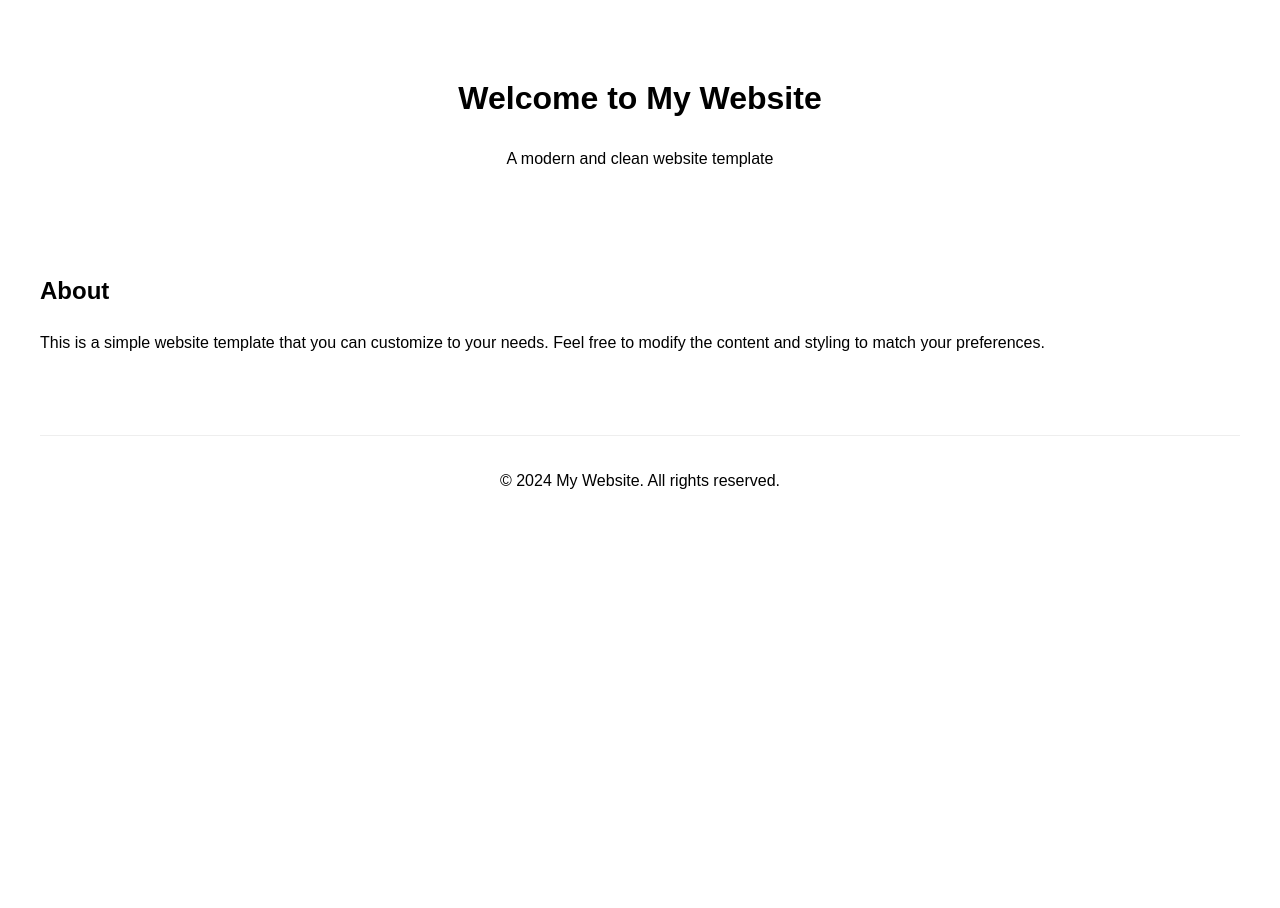
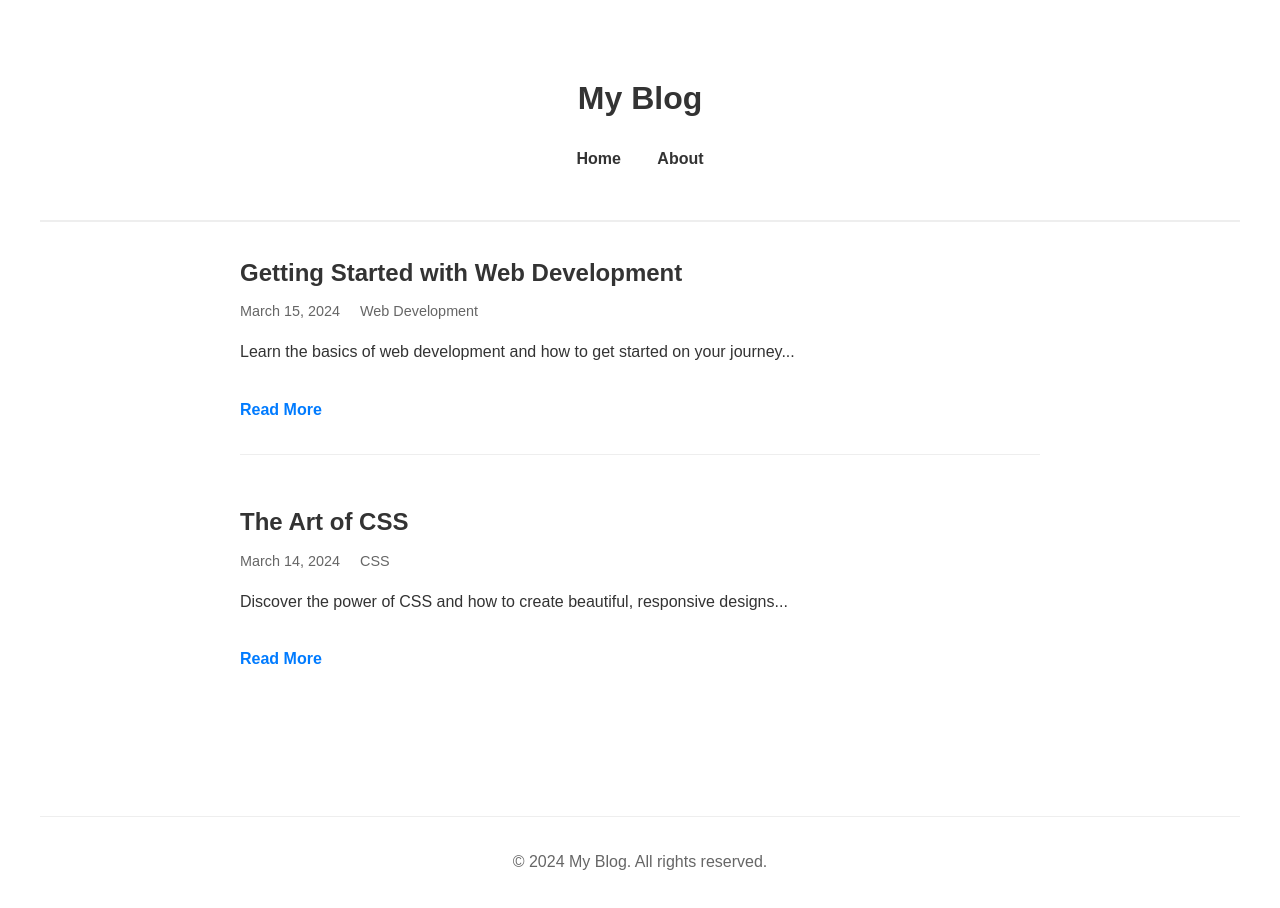
Before and after one commit to sgp124/website, a plain HTML site: page index.html in a window 1280 px wide. Before the commit the page ends 800 px from the top, so only its background shows below. Drawn offline with Linux system fonts and the light colour scheme.

Commit message:
one blog page

```diff
--- a/index.html
+++ b/index.html
@@ -3,24 +3,46 @@
 <head>
     <meta charset="UTF-8">
     <meta name="viewport" content="width=device-width, initial-scale=1.0">
-    <title>My Website</title>
+    <title>My Blog</title>
     <link rel="stylesheet" href="styles.css">
 </head>
 <body>
     <header>
-        <h1>Welcome to My Website</h1>
-        <p>A modern and clean website template</p>
+        <h1>My Blog</h1>
+        <nav>
+            <ul>
+                <li><a href="index.html">Home</a></li>
+                <li><a href="about.html">About</a></li>
+            </ul>
+        </nav>
     </header>
 
     <main>
-        <section>
-            <h2>About</h2>
-            <p>This is a simple website template that you can customize to your needs. Feel free to modify the content and styling to match your preferences.</p>
+        <section class="blog-posts">
+            <article class="post-preview">
+                <h2><a href="posts/first-post.html">Getting Started with Web Development</a></h2>
+                <div class="post-meta">
+                    <span class="date">March 15, 2024</span>
+                    <span class="category">Web Development</span>
+                </div>
+                <p>Learn the basics of web development and how to get started on your journey...</p>
+                <a href="posts/first-post.html" class="read-more">Read More</a>
+            </article>
+
+            <article class="post-preview">
+                <h2><a href="posts/second-post.html">The Art of CSS</a></h2>
+                <div class="post-meta">
+                    <span class="date">March 14, 2024</span>
+                    <span class="category">CSS</span>
+                </div>
+                <p>Discover the power of CSS and how to create beautiful, responsive designs...</p>
+                <a href="posts/second-post.html" class="read-more">Read More</a>
+            </article>
         </section>
     </main>
 
     <footer>
-        <p>&copy; 2024 My Website. All rights reserved.</p>
+        <p>&copy; 2024 My Blog. All rights reserved.</p>
     </footer>
 </body>
 </html>
--- a/styles.css
+++ b/styles.css
@@ -5,15 +5,88 @@ body {
     padding: 20px;
     max-width: 1200px;
     margin: 0 auto;
+    color: #333;
 }
 
 header {
     text-align: center;
     padding: 2rem 0;
+    border-bottom: 2px solid #eee;
+}
+
+nav ul {
+    list-style: none;
+    padding: 0;
+    margin: 1rem 0;
+}
+
+nav ul li {
+    display: inline;
+    margin: 0 1rem;
+}
+
+nav ul li a {
+    text-decoration: none;
+    color: #333;
+    font-weight: bold;
+}
+
+nav ul li a:hover {
+    color: #007bff;
 }
 
 main {
     padding: 2rem 0;
+}
+
+.blog-posts {
+    max-width: 800px;
+    margin: 0 auto;
+}
+
+.post-preview {
+    margin-bottom: 3rem;
+    padding-bottom: 2rem;
+    border-bottom: 1px solid #eee;
+}
+
+.post-preview:last-child {
+    border-bottom: none;
+}
+
+.post-preview h2 {
+    margin: 0 0 0.5rem 0;
+}
+
+.post-preview h2 a {
+    color: #333;
+    text-decoration: none;
+}
+
+.post-preview h2 a:hover {
+    color: #007bff;
+}
+
+.post-meta {
+    color: #666;
+    font-size: 0.9rem;
+    margin-bottom: 1rem;
+}
+
+.post-meta span {
+    margin-right: 1rem;
+}
+
+.read-more {
+    display: inline-block;
+    margin-top: 1rem;
+    color: #007bff;
+    text-decoration: none;
+    font-weight: bold;
+}
+
+.read-more:hover {
+    text-decoration: underline;
 }
 
 footer {
@@ -21,4 +94,5 @@ footer {
     padding: 1rem 0;
     margin-top: 2rem;
     border-top: 1px solid #eee;
+    color: #666;
 }
```
Also changed, not shown: about.html (added, +49 -0 lines), posts/first-post.html (added, +56 -0 lines).
